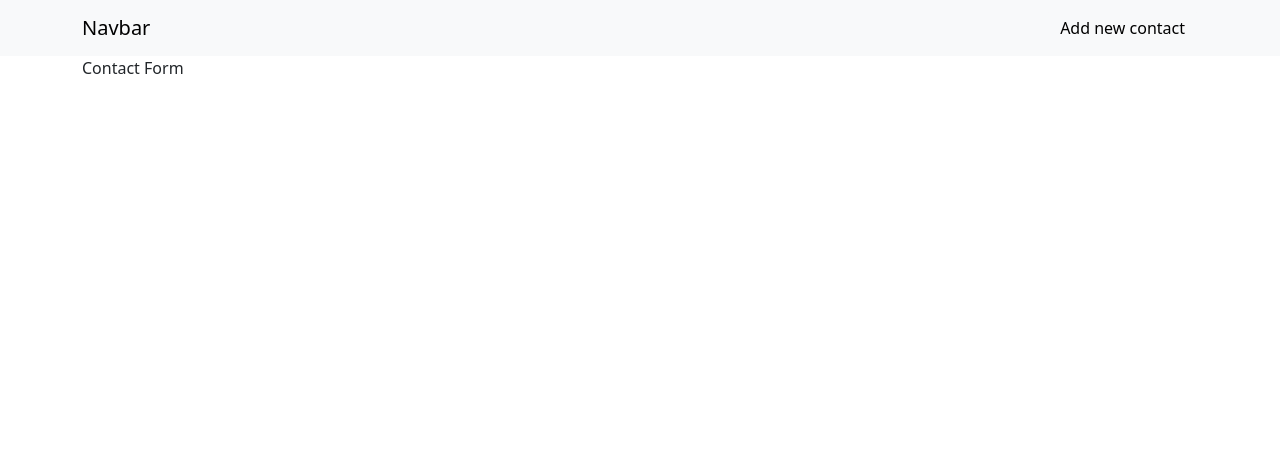
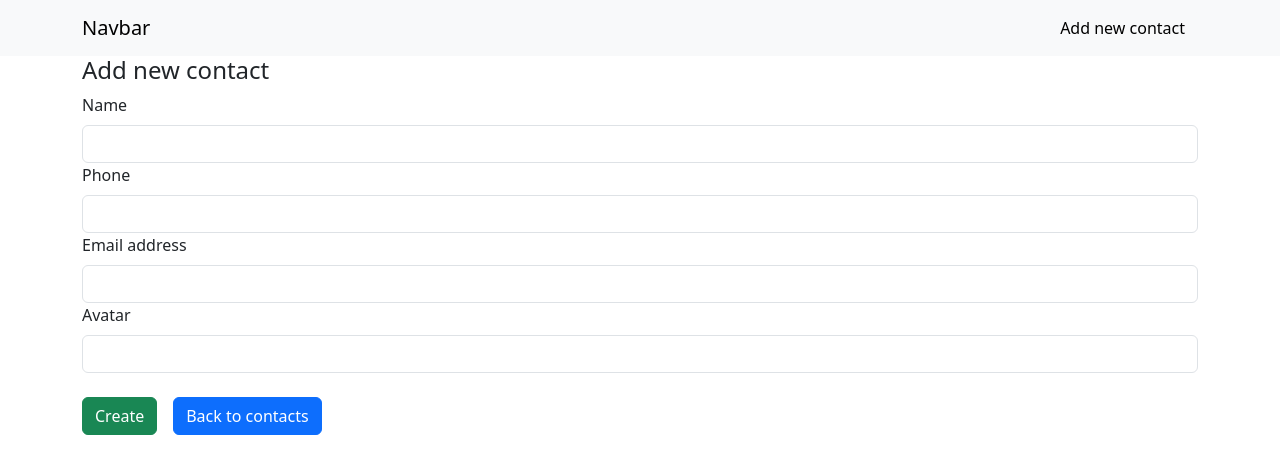
Before and after one commit to kanykei0/homework_70, a React (Vite) app: page /new-contact in a window 1280 px wide. Shown: the top 474 px of the page. Built offline with nearby package versions, Linux system fonts and the light colour scheme.

Commit message:
created contactForm component and create thunk

```diff
--- a/src/App.tsx
+++ b/src/App.tsx
@@ -1,7 +1,7 @@
 import { Route, Routes } from "react-router-dom";
 import Toolbar from "./components/Toolbar/Toolbar";
 import Home from "./containers/Home/Home";
-import ContactForm from "./components/ContactForm/ContactForm";
+import NewContact from "./containers/NewContact/NewContact";
 
 function App() {
   return (
@@ -10,7 +10,7 @@ function App() {
       <div className="container">
         <Routes>
           <Route path="/" element={<Home />} />
-          <Route path="/new-contact" element={<ContactForm />} />
+          <Route path="/new-contact" element={<NewContact />} />
         </Routes>
       </div>
     </>
--- a/src/components/ContactForm/ContactForm.tsx
+++ b/src/components/ContactForm/ContactForm.tsx
@@ -1,8 +1,122 @@
-const ContactForm = () => {
+import { useState } from "react";
+import { Contact } from "../../types";
+import ButtonSpinner from "../Spinners/ButtonSppinner";
+import { Link } from "react-router-dom";
+
+const initialState: Contact = {
+  name: "",
+  phone: "",
+  email: "",
+  avatar: "",
+};
+
+interface Props {
+  onSubmit: (contact: Contact) => void;
+  existingContact?: Contact;
+  isEdit?: boolean;
+  isLoading?: boolean;
+}
+
+const ContactForm: React.FC<Props> = ({
+  onSubmit,
+  existingContact = initialState,
+  isEdit,
+  isLoading,
+}) => {
+  const [contact, setContact] = useState<Contact>(existingContact);
+
+  const onChange = (e: React.ChangeEvent<HTMLInputElement>) => {
+    setContact((prev) => ({
+      ...prev,
+      [e.target.name]: e.target.value,
+    }));
+  };
+
+  const onFormSubmit = (e: React.FormEvent) => {
+    e.preventDefault();
+
+    if (isLoading) return;
+
+    onSubmit({
+      ...contact,
+    });
+  };
+
   return (
-    <>
-      <div>Contact Form</div>
-    </>
+    <form onSubmit={onFormSubmit}>
+      <h4>{isEdit ? "Edit contact" : "Add new contact"}</h4>
+      <div className="form-group">
+        <label htmlFor="name" className="form-label">
+          Name
+        </label>
+        <input
+          type="text"
+          className="form-control"
+          id="name"
+          name="name"
+          value={contact.name}
+          onChange={onChange}
+          required
+        />
+      </div>
+      <div className="form-group">
+        <label htmlFor="phone" className="form-label">
+          Phone
+        </label>
+        <input
+          type="text"
+          className="form-control"
+          id="phone"
+          name="phone"
+          value={contact.phone}
+          onChange={onChange}
+          required
+        />
+      </div>
+      <div className="form-group">
+        <label htmlFor="email" className="form-label">
+          Email address
+        </label>
+        <input
+          type="email"
+          className="form-control"
+          id="email"
+          name="email"
+          value={contact.email}
+          onChange={onChange}
+          required
+        />
+      </div>
+      <div className="form-group">
+        <label htmlFor="avatar" className="form-label">
+          Avatar
+        </label>
+        <input
+          type="text"
+          className="form-control"
+          id="avatar"
+          name="avatar"
+          value={contact.avatar}
+          onChange={onChange}
+          required
+        />
+      </div>
+      <div className="mt-4">
+        <button
+          type="submit"
+          className="btn btn-success me-3"
+          disabled={isLoading}
+        >
+          {isLoading && <ButtonSpinner />}
+          {isEdit ? "Update" : "Create"}
+        </button>
+        {!isLoading && (
+          <Link to="/" className="btn btn-primary">
+            Back to contacts
+          </Link>
+        )}
+      </div>
+    </form>
   );
 };
 
--- /dev/null
+++ b/src/components/Spinners/ButtonSppinner.tsx
@@ -0,0 +1,11 @@
+const ButtonSpinner = () => {
+  return (
+    <>
+      <span className="spinner-border spinner-border-sm me-2">
+        <span className="visually-hidden">Loading...</span>
+      </span>
+    </>
+  );
+};
+
+export default ButtonSpinner;
--- /dev/null
+++ b/src/containers/NewContact/NewContact.tsx
@@ -0,0 +1,25 @@
+import { useNavigate } from "react-router-dom";
+import ContactForm from "../../components/ContactForm/ContactForm";
+import { useAppDispatch, useAppSelector } from "../../app/hooks";
+import { Contact } from "../../types";
+import { createContact } from "../../store/contactThunks";
+import { selectCreateLoading } from "../../store/contactSlice";
+
+const NewContact = () => {
+  const navigate = useNavigate();
+  const dispatch = useAppDispatch();
+  const createLoading = useAppSelector(selectCreateLoading);
+
+  const onSubmit = async (contact: Contact) => {
+    await dispatch(createContact(contact));
+    navigate("/");
+  };
+
+  return (
+    <div>
+      <ContactForm onSubmit={onSubmit} isLoading={createLoading} />
+    </div>
+  );
+};
+
+export default NewContact;
--- a/src/main.tsx
+++ b/src/main.tsx
@@ -4,11 +4,15 @@ import App from "./App";
 import "./index.css";
 import { BrowserRouter } from "react-router-dom";
 import "bootstrap/dist/css/bootstrap.min.css";
+import { Provider } from "react-redux";
+import { store } from "./app/store";
 
 ReactDOM.createRoot(document.getElementById("root")!).render(
   <BrowserRouter>
-    <React.StrictMode>
-      <App />
-    </React.StrictMode>
+    <Provider store={store}>
+      <React.StrictMode>
+        <App />
+      </React.StrictMode>
+    </Provider>
   </BrowserRouter>
 );
--- a/src/store/contactSlice.ts
+++ b/src/store/contactSlice.ts
@@ -1,18 +1,34 @@
 import { createSlice } from "@reduxjs/toolkit";
 import { Contact } from "../types";
+import { createContact } from "./contactThunks";
+import { RootState } from "../app/store";
 
 interface ContactsState {
   items: Contact[] | null;
+  createLoading: boolean;
 }
 const initialState: ContactsState = {
   items: null,
+  createLoading: false,
 };
 
 export const contactSlice = createSlice({
   name: "contacts",
   initialState,
   reducers: {},
-  extraReducers: (builder) => {},
+  extraReducers: (builder) => {
+    builder.addCase(createContact.pending, (state) => {
+      state.createLoading = true;
+    });
+    builder.addCase(createContact.fulfilled, (state) => {
+      state.createLoading = false;
+    });
+    builder.addCase(createContact.rejected, (state) => {
+      state.createLoading = false;
+    });
+  },
 });
 
 export const contactsReducer = contactSlice.reducer;
+export const selectCreateLoading = (state: RootState) =>
+  state.contacts.createLoading;
--- a/src/store/contactThunks.ts
+++ b/src/store/contactThunks.ts
@@ -0,0 +1,10 @@
+import { createAsyncThunk } from "@reduxjs/toolkit";
+import { Contact } from "../types";
+import axiosApi from "../axiosApi";
+
+export const createContact = createAsyncThunk<void, Contact>(
+  "contacts/create",
+  async (contact) => {
+    await axiosApi.post("/contacts.json", contact);
+  }
+);
```
Also changed, not shown: src/components/Spinners/Spinner.tsx (added, +9 -0 lines), src/containers/EditContact/EditContact.tsx (added).
